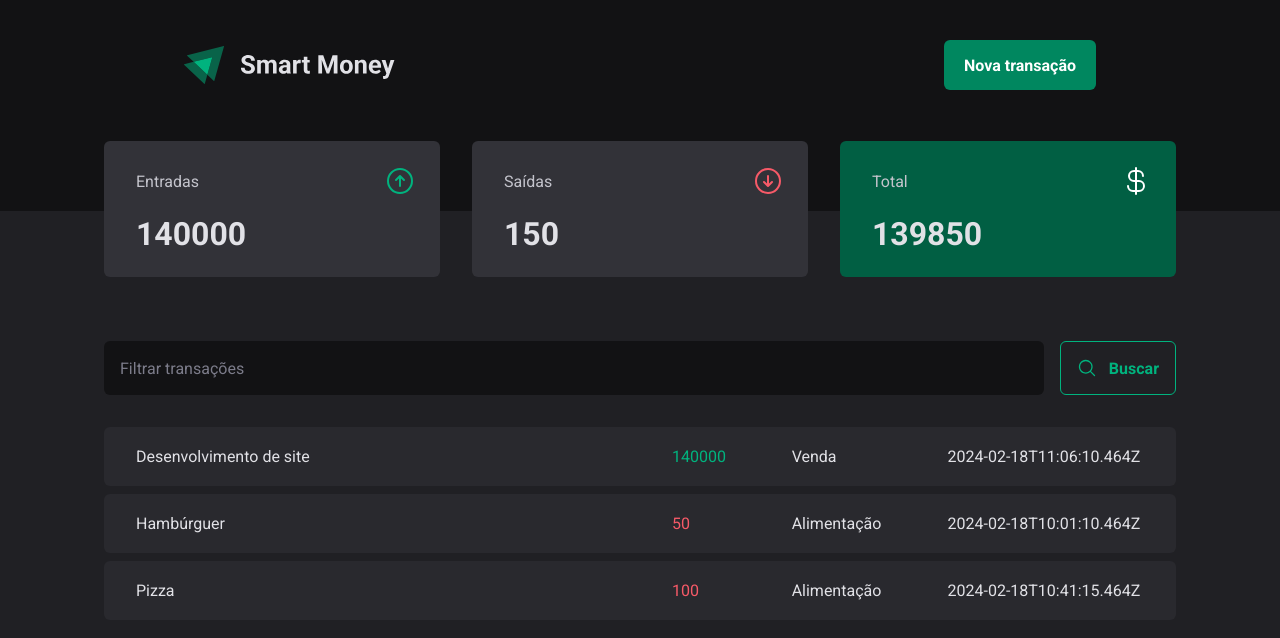
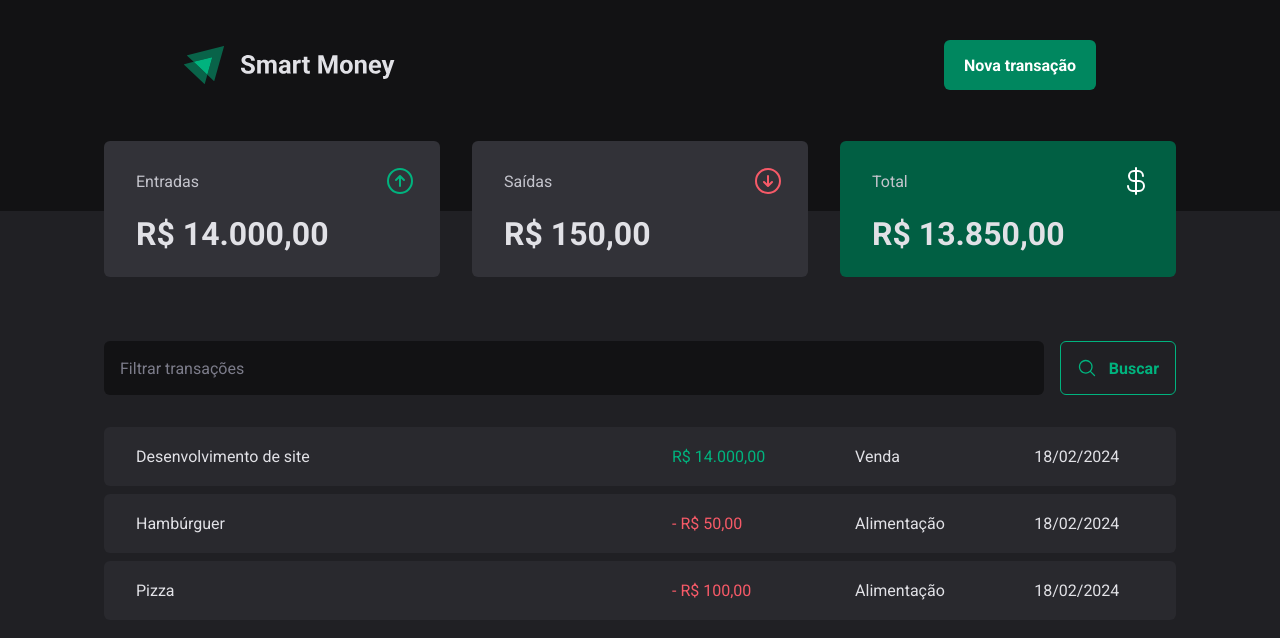
Before and after one commit to holices/smart-money, a React (Vite) app: page / in a window 1280 px wide. Shown: the top 638 px of the page. Built offline with nearby package versions, Linux system fonts and the light colour scheme; data requests are answered from the project's data file.

Commit message:
🗃 raw: Data and price formatter

```diff
--- a/server.json
+++ b/server.json
@@ -5,7 +5,7 @@
       "description": "Desenvolvimento de site",
       "type": "income",
       "category": "Venda",
-      "price": 140000,
+      "price": 14000,
       "createdAt": "2024-02-18T11:06:10.464Z"
     },
     {
--- a/src/components/Summary/index.tsx
+++ b/src/components/Summary/index.tsx
@@ -2,6 +2,7 @@
 import { SummaryCard, SummaryContainer } from "./styles";
 import { useContext } from "react";
 import { TransactionsContext } from "../../contexts/TransactionsContext";
+import { priceFormatter } from "../../utils/formatter";
 
 export function Summary() {
   const { transactions } = useContext(TransactionsContext)
@@ -33,7 +34,7 @@
           <ArrowCircleUp size={32} color="#00b37e" />
         </header>
 
-        <strong>{summary.income}</strong>
+        <strong>{priceFormatter.format(summary.income)}</strong>
       </SummaryCard>
 
       <SummaryCard>
@@ -42,7 +43,7 @@
           <ArrowCircleDown size={32} color="#F75A68" />
         </header>
 
-        <strong>{summary.outcome}</strong>
+        <strong>{priceFormatter.format(summary.outcome)}</strong>
       </SummaryCard>
 
       <SummaryCard variant="green">
@@ -51,7 +52,7 @@
           <CurrencyDollar size={32} color="#fff" />
         </header>
 
-        <strong>{summary.total}</strong>
+        <strong>{priceFormatter.format(summary.total)}</strong>
       </SummaryCard>
     </SummaryContainer>
   )
--- a/src/pages/Transactions/index.tsx
+++ b/src/pages/Transactions/index.tsx
@@ -4,6 +4,7 @@
 import { SearchForm } from "./components/SearchForm";
 import { PriceHighlight, TransactionsContainer, TransactionsTable } from "./styles";
 import { TransactionsContext } from "../../contexts/TransactionsContext";
+import { dateFormatter, priceFormatter } from "../../utils/formatter";
 
 export function Transactions() {
   const { transactions } = useContext(TransactionsContext)
@@ -23,11 +24,12 @@
                   <td width="50%">{transaction.description}</td>
                   <td>
                     <PriceHighlight variant={transaction.type}>
-                      {transaction.price}
+                      {transaction.type === 'outcome' && '- '}
+                      {priceFormatter.format(transaction.price)}
                     </PriceHighlight>
                   </td>
                   <td>{transaction.category}</td>
-                  <td>{transaction.createdAt}</td>
+                  <td>{dateFormatter.format(new Date(transaction.createdAt))}</td>
                 </tr>
               )
             })}
```
